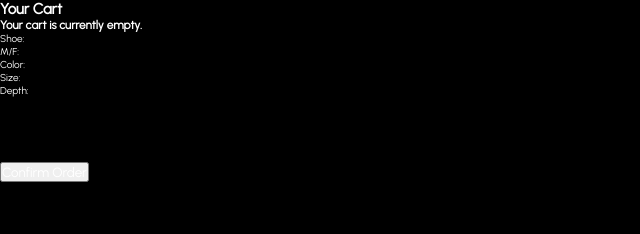
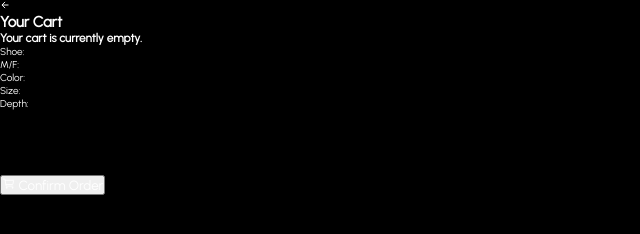
Before and after one commit to Balsha98/Repository-AirJordanBrand, a plain HTML site: page air-jordan-brand/cart.html in a window 1280 px wide. Shown: the whole page, without its empty margins (0-640 px from the left). Drawn offline with nearby package versions, Linux system fonts and the light colour scheme.

Commit message:
Updated cart visuals.

```diff
--- a/air-jordan-brand/cart.html
+++ b/air-jordan-brand/cart.html
@@ -26,7 +26,7 @@
 
     <main class="main-container">
         <a href="index.html" class="btn-back">
-
+            <ion-icon name="arrow-back-outline"></ion-icon>
         </a>
         <section class="section-cart">
             <h2>Your Cart</h2>
@@ -69,7 +69,10 @@
                     </ul>
                 </div>
             </div>
-            <button class="btn-confirm-order">Confirm Order</button>
+            <button class="btn-confirm-order">
+                <ion-icon name="cart-outline"></ion-icon>
+                <span>Confirm Order</span>
+            </button>
         </section>
     </main>
 
```
